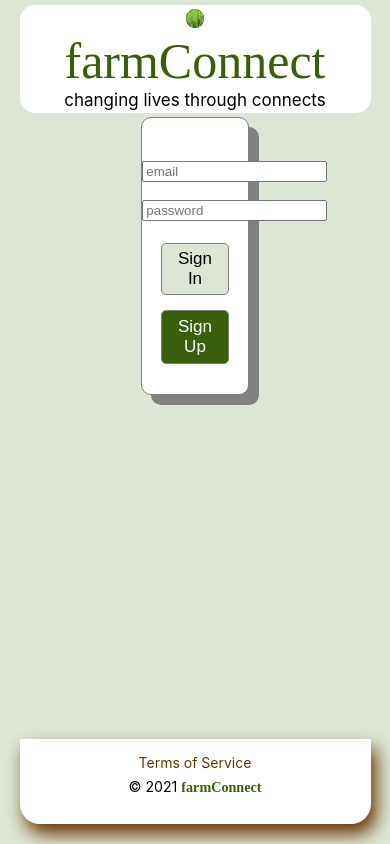
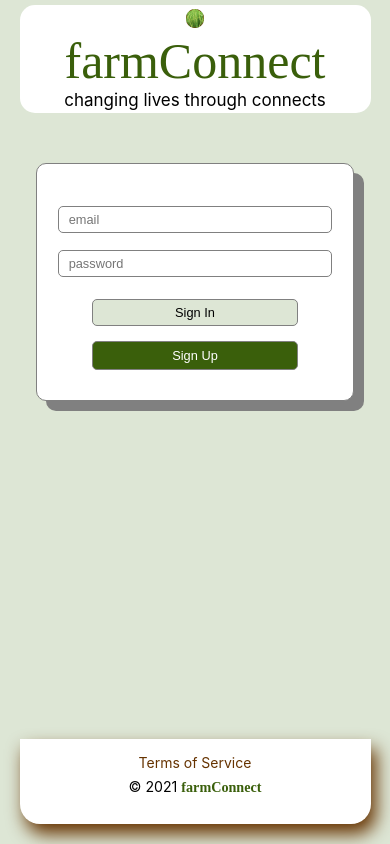
Before and after one commit to coula3/farm-connect, a React (Create React App) app in the folder farm-connect-frontend/: page / in a window 390 px wide. Built offline with nearby package versions, Linux system fonts and the light colour scheme.

Commit message:
refactor SignIn for device responsiveness

```diff
--- a/farm-connect-frontend/src/components/SignInForm/SignInForm.js
+++ b/farm-connect-frontend/src/components/SignInForm/SignInForm.js
@@ -8,14 +8,14 @@ const SignInForm = props => {
     return (
         <>
             <form id="signin_form" onSubmit={props.handleSubmit}>
-                <p><input id="signin-email" className="sign_up_in_input" type="text" name="email" placeholder="email" value={props.email} onChange={props.handleChange} /></p>
-                <p><input id="signin-password" className="sign_up_in_input" type="password" name="password" placeholder="password" value={props.password} onChange={props.handleChange} /></p>
+                <p><input id="signin-email" className="signin_inputs" type="text" name="email" placeholder="email" value={props.email} onChange={props.handleChange} /></p>
+                <p><input id="signin-password" className="signin_inputs" type="password" name="password" placeholder="password" value={props.password} onChange={props.handleChange} /></p>
                 <p id="errors_p">{props.errorMessages ? props.errorMessages : ""}</p>
                 <button id="signin_button" className="signin_button">Sign In</button>
             </form>
             <button className="signup_button" onClick={props.handleSwitchToSignUp}>Sign Up</button>
         </>
     )
-}
+};
 
 export default SignInForm;
--- a/farm-connect-frontend/src/containers/SignIn/SignIn.css
+++ b/farm-connect-frontend/src/containers/SignIn/SignIn.css
@@ -1,6 +1,6 @@
 .SignIn_main_div {
     margin: auto;
-    width: 30%;
+    width: 500px;
     border: solid 1px grey;
     box-shadow: 10px 10px grey;
     border-radius: 10px;
@@ -14,9 +14,17 @@
 }
 
 #errors_p {
-    font-size: 12px;
+    font-size: .7rem;
     margin-top: 0px;
     color: red;
+}
+
+.signin_inputs {
+    width: 80%;
+    padding: 5px 10px;
+    font-size: 17px;
+    border: grey solid 1px;
+    border-radius: 5px;
 }
 
 #signin_button {
@@ -25,7 +33,7 @@
 
 .signin_button {
     width: 65%;
-    font-size: 17px;
+    font-size: 1rem;
     padding: 5px 10px;
     border-radius: 5px;
     border: grey solid 1px;
@@ -34,10 +42,21 @@
 
 .signup_button {
     width: 65%;
-    font-size: 17px;
+    font-size: 1rem;
     padding: 6px 10px;
     border-radius: 5px;
     border: grey solid 1px;
     background-color: #3a5f0b;
     color: #FFF;
 }
+
+@media (max-width: 600px) {
+    .SignIn_main_div {
+        width: 90%;
+        margin-top: 50px;
+    }
+
+    .signin_button, .signup_button, .signin_inputs {
+        font-size: 0.8rem;
+    }
+}
```
